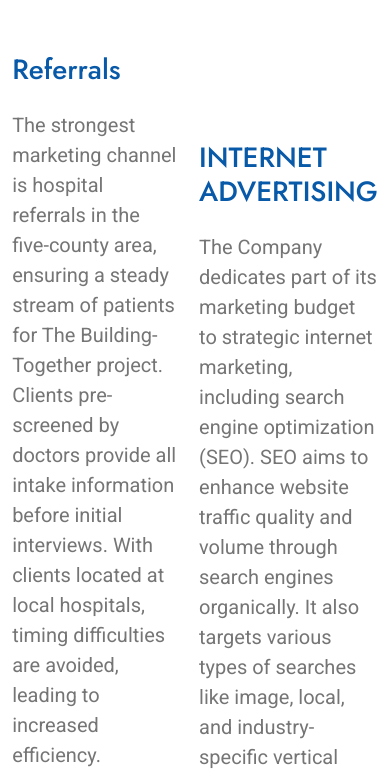
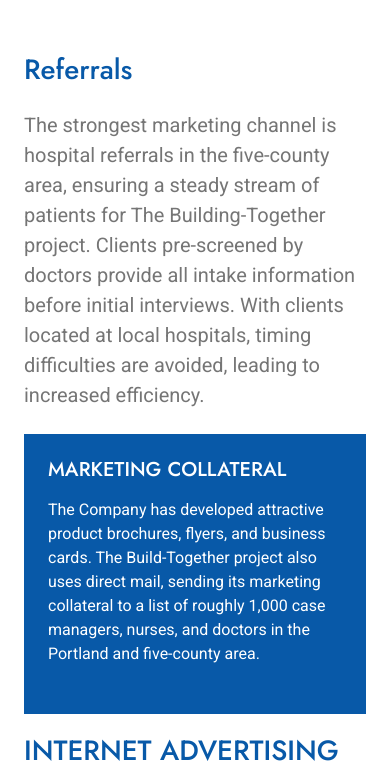
Before and after one commit to Kingxalpha/Building-together, a plain HTML site: page marketingstrategy.html in a window 390 px wide. Shown: the part 829-1604 px from the top of the page. Drawn offline with nearby package versions, Linux system fonts and the light colour scheme.

Commit message:
new update

```diff
--- a/css/style.css
+++ b/css/style.css
@@ -56,6 +56,17 @@
 }
 .btn-color:hover{
     background-color: #1b9ddb;
+}
+.file{
+    display: flex;
+    justify-content: center;
+    gap: 20px;
+}
+
+@media (max-width: 768px) {
+    .file {
+        flex-direction: column;
+    }
 }
 
 .btn-square {
--- a/marketingstrategy.html
+++ b/marketingstrategy.html
@@ -115,7 +115,7 @@
                 <h3 style="width: 60%;">Marketing to referring doctors, nurses, etc., as well as internet marketing, and other methods, will be used. These are further explained below:</h1>
             </div>
             <div class="container py-5">
-                <div style="display: flex; justify-content: center; align-items: center; gap: 20px;" class="g-5">
+                <div  class="file g-5">
                     <div class="col-xl-7">
                         <h1 class="mb-4 text1">Referrals</h1>
                         <p class="fs-5 mb-4">
```
Also changed, not shown: marketanalysis.html (+1 -1 lines).
